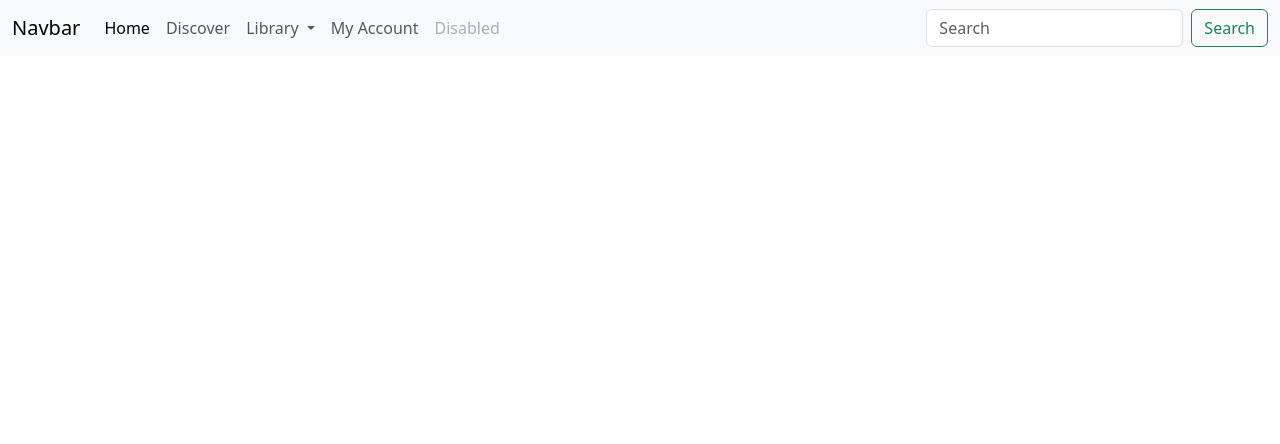
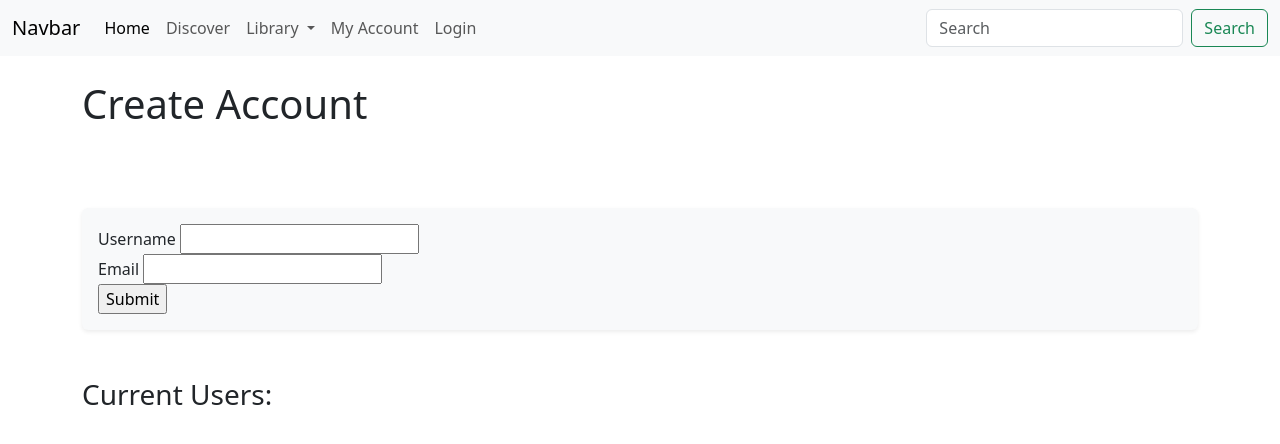
Before and after one commit to ChrisPleman/songs_web_app, a Flask app: page /user/add in a window 1280 px wide. Shown: the top 444 px of the page. Run offline with Flask 3, Linux system fonts and the light colour scheme; parts of the project's set-up code (start-up, migrations or seed data) failed here and were passed over.

Commit message:
I have implemented a very basic user account creation flow. As it stands the UserForm populates on the add_user page, can receive user input, take that input and insert it into the database, and can verify and communicate the uniqueness of a potential user account (using an email). For now there is no email verification and there is no password. However, that will come next. Additionally, we have a nice visual debugging feature that prints out all of the current users in the database. Nice!

```diff
--- a/forms.py
+++ b/forms.py
@@ -1,6 +1,6 @@
 from flask_wtf import FlaskForm
 from wtforms import StringField, SubmitField
-from wtforms.validators import DataRequired
+from wtforms.validators import DataRequired, Email
 
 
 # Create a form class
@@ -11,5 +11,6 @@ class SearchForm(FlaskForm):
 # Creating a form to capture users
 class UserForm(FlaskForm):
     username = StringField("Username", validators=[DataRequired()])
+    # todo: Implement the Email validator, and have it flash an error message when an invalid email is submitted
     email = StringField("Email", validators=[DataRequired()])
     submit = SubmitField("Submit")
--- a/routes.py
+++ b/routes.py
@@ -1,6 +1,7 @@
 from app import app
-from flask import render_template
+from flask import render_template, redirect, url_for, flash
 import forms
+from models import db, User
 
 
 # Pass stuff to the Navbar (in a nested extended template file navbar.html)
@@ -39,9 +40,40 @@ def home():
                            )
 
 # Creating a route specifically for adding a user: The specific path is derived from this video: https://www.youtube.com/watch?v=Q2QmST-cSwc&list=PLCC34OHNcOtolz2Vd9ZSeSXWc8Bq23yEz&index=8
-@app.route('/user/add')
+@app.route('/user/add', methods=['GET', 'POST'])
 def add_user():
-    return render_template('add_user.html', title='Login')
+    form = forms.UserForm()
+
+    users = User.query.all()
+
+    # Once user clicks submit
+    if form.validate_on_submit():
+        # Ensure there aren't multiple emails in database
+        if not User.query.filter_by(email=form.email.data).first():
+            print("No duplicate user")
+            # Creating an instance of the user class
+            user = User(
+                username=form.username.data,
+                email=form.email.data
+            )
+
+            # Insert user record into table
+            db.session.add(user)
+            db.session.commit()
+
+            # Print for better feedback
+            flash("User added successfully")
+        else:
+            print("Duplicate user present")
+            flash("There is already an account with that email in the database!")
+        # Reset form fields
+        form.email.data = ''
+        form.username.data = ''
+
+        return redirect(url_for('add_user'))
+
+        # return redirect(url_for('home'))
+    return render_template('add_user.html', title='Create Account', form=form, users=users)
 
 @app.route('/discover')
 def discover():
--- a/templates/add_user.html
+++ b/templates/add_user.html
@@ -1,5 +1,45 @@
 {% extends 'base.html' %}
 
-{% block header %}
+<!-- todo: Find and apply a more appealing layout for the login page -->
+{% block content %}
+
+<h1>{{ title }}</h1>
+<br><br><br>
+
+{% for message in get_flashed_messages() %}
+    <!-- todo: Figure out what the classes mean -->
+    <div class="alert alert-warning alert-dismissible fade show" role="alert">
+        {{ message }}
+        <!-- todo: Figure out what the classes mean -->
+        <button type="button" class="btn-close" data-bs-dismiss="alert" aria-label="Close"></button>
+    </div>
+{% endfor %}
+
+
+<div class="shadow-sm p-3 mb-5 bg-body-tertiary rounded">
+    <form method="post" action="{{ url_for('add_user') }}">
+        {{ form.hidden_tag() }}
+        {{ form.username.label }}
+        {{ form.username }}
+        <br>
+        {{ form.email.label }}
+        {{ form.email }}
+        <br>
+        {{ form.submit }}
+    </form>
+</div>
+
+<!-- ! This will need to be removed at some point. It's just here for debugging purposes. -->
+<h3>Current Users:</h3>
+<table class="table table-hover table-bordered table-striped">
+    {% for user in users %}
+    <tr>
+        <td>
+            <p>Username: {{ user.username }}</p>
+            <p>Email: {{ user.email }}</p>
+        </td>
+    </tr>
+    {% endfor %}
+</table>
 
 {% endblock %}
--- a/templates/navbar.html
+++ b/templates/navbar.html
@@ -39,7 +39,7 @@
         </li>
         <li class="nav-item">
     <!-- * Button 5 -->
-          <a class="nav-link disabled" aria-disabled="true">Disabled</a>
+          <a class="nav-link" href="{{ url_for('add_user') }}">Login</a>
         </li>
       </ul>
     <!-- * Search Form -->
```
Also changed, not shown: models.py (+9 -1 lines).
